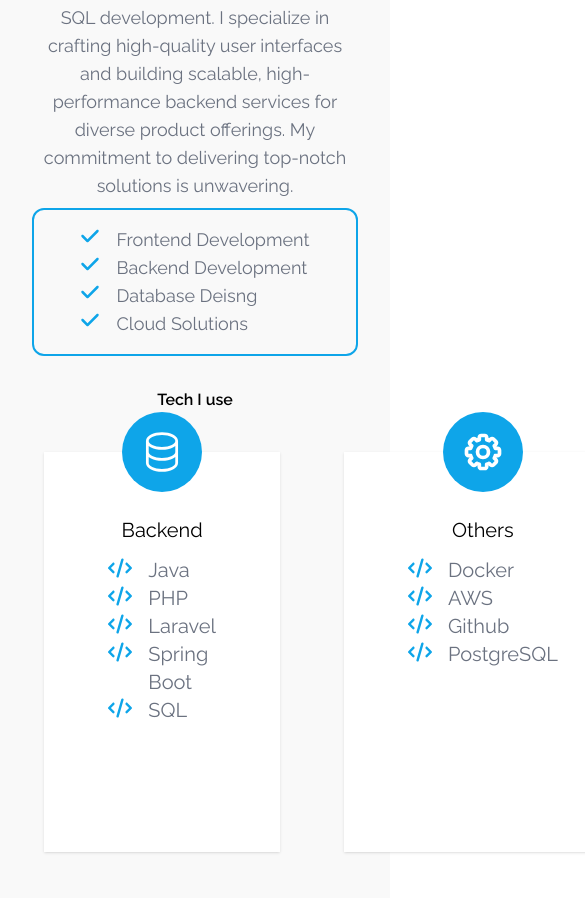
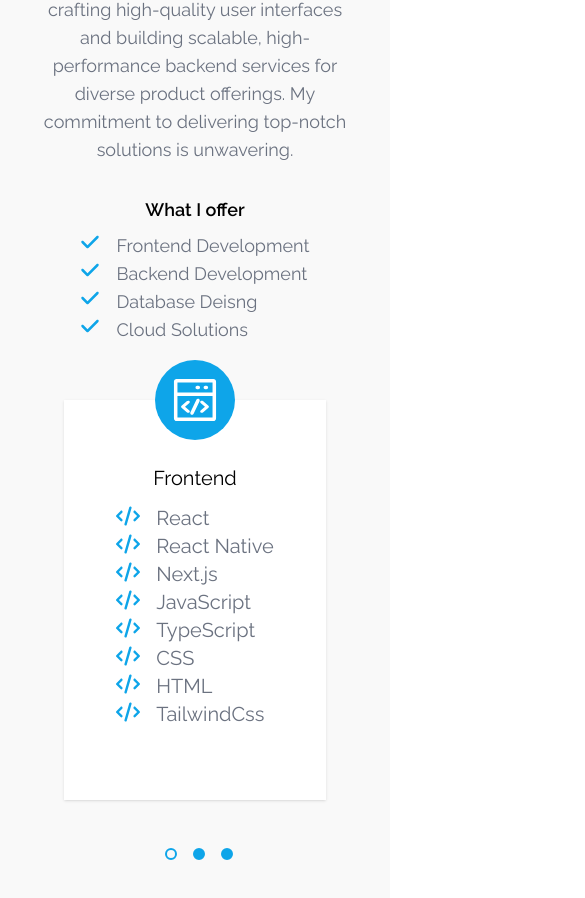
Before and after one commit to oscar22558/portfolio, a Next.js app in the folder ui/: page / in a window 390 px wide. Shown: the part 1272-2170 px from the top of the page, 585 px wide, since content can reach past the window. Built offline with nearby package versions, Linux system fonts and the light colour scheme.

Commit message:
Updated responsive design of about section

```diff
--- a/ui/app/(about)/About.tsx
+++ b/ui/app/(about)/About.tsx
@@ -1,8 +1,6 @@
-import { SectionTopSpacer } from '../(components)/(section-top-spacer)/SectionTopSpacer'
 import { Text } from '../(components)/(text)/Text'
 import { TechStack } from './TechStack'
 import { CheckedItem } from './CheckedItem'
-import { CodeItem } from './CodeItem'
 
 export function About() {
 
@@ -10,16 +8,15 @@ export function About() {
         <div id="about" className="flex md:hidden flex-col justify-center items-center w-full h-full bg-[#F9F9F9] py-32">
             <div className="text-5xl font-medium"><span>About Me</span></div>
             <div className="bg-[#0EA5E9] h-[4px] w-[66px] mt-4 mb-8"></div>
-            <div className="font-semibold mb-2 flex text-lg"><span>Who am I</span></div>
-            <div className="px-8 mb-2">
+            <div className="px-8 mb-8">
                 <Text className="text-center text-lg">As a <span className="text-[#0EA5E9] font-semibold text-lg">full-stack developer</span> with 1.5 years of hands-on experience,
                 I bring a wealth of expertise to the table. My skills span across a range of technologies, including React, Spring Boot,
                 the Laravel PHP framework, and SQL development. I specialize in crafting high-quality user interfaces and building scalable,
                 high-performance backend services for diverse product offerings. My commitment to delivering top-notch solutions is unwavering.
                 </Text>
             </div>
-            <div className="w-full px-8">
-                <div className="rounded-xl border-[#0EA5E9] border-2 p-4 flex flex-col items-center">
+            <div className="font-semibold flex text-lg mb-2"><span>What I offer</span></div>
+            <div className="flex flex-col items-center mb-4">
                 <div>
                     <CheckedItem size="base">Frontend Development</CheckedItem>
                     <CheckedItem size="base">Backend Development</CheckedItem>
@@ -27,24 +24,20 @@ export function About() {
                     <CheckedItem size="base">Cloud Solutions</CheckedItem>
                 </div>
             </div>
-            </div>
-            <div className="font-semibold mt-8 mb-2"><span>Tech I use</span></div>
-            <div className="px-8">
             <TechStack />
         </div>
-        </div>
-        <div id="about" className="hidden md:flex flex-col justify-center items-center w-full bg-[#F9F9F9] py-48 px-32">
+        <div id="about" className="hidden md:flex flex-col justify-center items-center w-full bg-[#F9F9F9] py-48">
             <div className="text-6xl font-medium"><span>About Me</span></div>
             <div className="bg-[#0EA5E9] h-[4px] w-[66px] mt-4 mb-16"></div>
             <div className="h-full w-full flex flex-col justify-start items-center">
-                <div className="mb-8">
+                <div className="mb-8 px-16">
                     <Text className="text-xl max-w-[1000px]">As a <span className="text-[#0EA5E9] font-semibold text-xl">full-stack developer</span> with 1.5 years of hands-on experience,
                     I bring a wealth of expertise to the table. My skills span across a range of technologies, including React, Spring Boot,
                     the Laravel PHP framework, and SQL development. I specialize in crafting high-quality user interfaces and building scalable,
                     high-performance backend services for diverse product offerings. My commitment to delivering top-notch solutions is unwavering.
                     </Text>
                 </div>
-                <div className="text-xl font-semibold mb-4"><span>What I can do</span></div>
+                <div className="text-xl font-semibold mb-4"><span>What I offer</span></div>
                 <div className="p-4 mb-8 flex flex-row justify-center w-[1000px]">
                         <div className="flex flex-col">
                             <CheckedItem size="xl">Frontend Development</CheckedItem>
--- a/ui/app/(about)/TechItem.tsx
+++ b/ui/app/(about)/TechItem.tsx
@@ -8,7 +8,7 @@ interface Props{
 
 export function TechItem({title, models}: Props){
     return (
-        <div className="relative flex-1 h-[400px] ml-16">
+        <div className="relative w-full h-[400px]">
             <div className="absolute inset-x-0 top-[-40px]  flex flex-row justify-center">
                 <div className="inline-block">
                     <div className="bg-[#0ea5e9] rounded-full w-[80px] h-[80px] relative">
@@ -21,12 +21,12 @@ export function TechItem({title, models}: Props){
                     </div>
                 </div>
             </div>
-            <div className="bg-white h-full shadow p-16 flex flex-col justify-start items-center">
+            <div className="bg-white h-full shadow py-16 flex flex-col justify-start items-center">
                 <div className="text-xl mb-3"><span>{title}</span></div>
                 <div className="">
                     {
                         models.map((model, index) => {
-                            return <CodeItem size="xl">{model}</CodeItem>
+                            return <CodeItem key={index} size="xl">{model}</CodeItem>
                         })
                     }
                 </div>
--- a/ui/app/(about)/TechStack.tsx
+++ b/ui/app/(about)/TechStack.tsx
@@ -1,14 +1,24 @@
 import { TechItem } from "./TechItem"
+import { TechStackMobile } from "./TechStackMobile"
 import TechStackModel from "./TechStackModel"
 
 export function TechStack(){
-    return (
-        <div className="flex flex-row justify-center items-center ml-[-4rem] py-8 w-full">
+    return (<>
+        <div className="hidden lg:block py-8 w-full px-16">
+            <div className="flex flex-row justify-center items-center ml-[-4rem]">
             {
                 Object.keys(TechStackModel).map((key, index) => {
-                    return <TechItem key={index} title={key} models={TechStackModel[key as keyof typeof TechStackModel]} />
+                    return <div className="flex-1 ml-16">
+                        <TechItem key={index} title={key} models={TechStackModel[key as keyof typeof TechStackModel]} />
+                        </div>
                 })
             }
+            </div>
+
         </div>
+        <div className="block lg:hidden w-full">
+            <TechStackMobile />
+        </div>
+    </>
     )
 }
--- a/ui/app/(about)/TechStackMobile.tsx
+++ b/ui/app/(about)/TechStackMobile.tsx
@@ -4,6 +4,7 @@ import { TouchEventHandler, useEffect, useRef, useState } from "react"
 import { Pagination } from "./Pagination"
 import TechStack from "./TechStackModel"
 import { TechItem } from "./TechItem"
+import TechStackModel from "./TechStackModel"
 
 export function TechStackMobile(){
     const techStack = TechStack
@@ -62,6 +63,7 @@ export function TechStackMobile(){
           const divEle = containerRef.current as HTMLDivElement | null
           if(!divEle) return
           const pageDivs = document.querySelectorAll("#page")
+          divEle.style.marginLeft = "0px"
           pageDivs.forEach(pageDiv => {
             const ele = pageDiv as HTMLDivElement
             ele.style.width = `${window.innerWidth}px`
@@ -78,22 +80,12 @@ export function TechStackMobile(){
       }, [setWidth])
 
     return (<>
-        <div className="font-semibold mt-8 mb-2"><span>Tech I use</span></div>
         <div className="w-full overflow-hidden mb-2">
             <div className="inline-flex flex-row duration-700"  ref={containerRef} onClick={onClick} onTouchStart={onTouchStart} onTouchMove={onTouchMove}>
             {
                 Object.keys(techStack).map((key, index) => {
-                    return (<div key={index} id="page" className="inline-block">
-                        <div className="flex justify-center underline items-center w-full mb-1">
-                            <span className="">{key}</span>
-                        </div>
-                        <div className="flex justify-start items-center ml-[-0.5rem] mt-[-0.5rem] flex-wrap px-8">
-                            {
-                                // techStack[key as keyof typeof techStack].map((item, index) => {
-                                //     return <TechItem key={index}>{item}</TechItem>
-                                // })
-                            }
-                        </div>
+                    return (<div key={index} id="page" className="inline-block px-[64px] py-[40px]">
+                            <TechItem key={index} title={key} models={techStack[key as keyof typeof TechStackModel]} />
                     </div>
                     )
                 })
```
Lines whose indentation alone changed are shown as unchanged.
